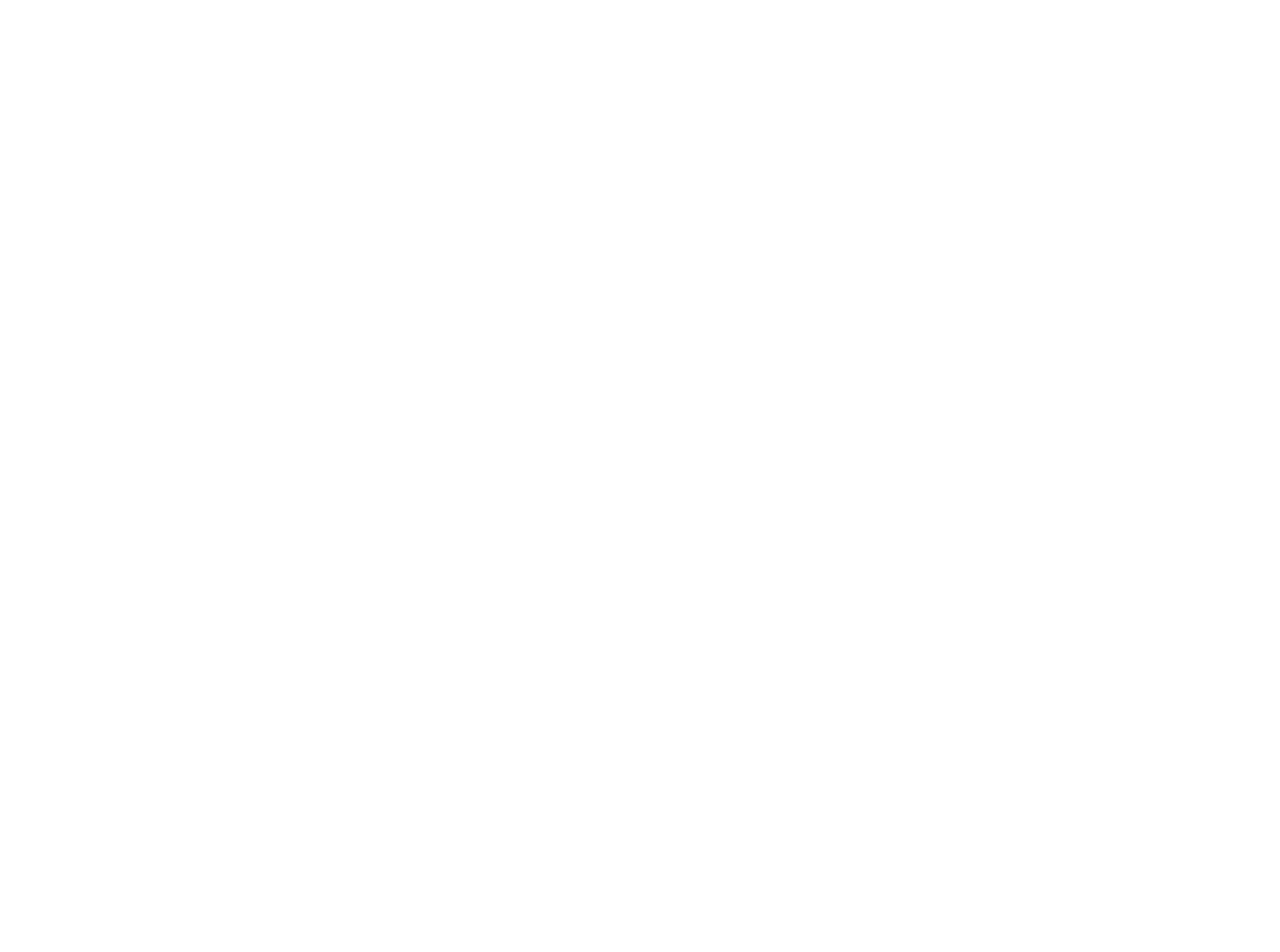
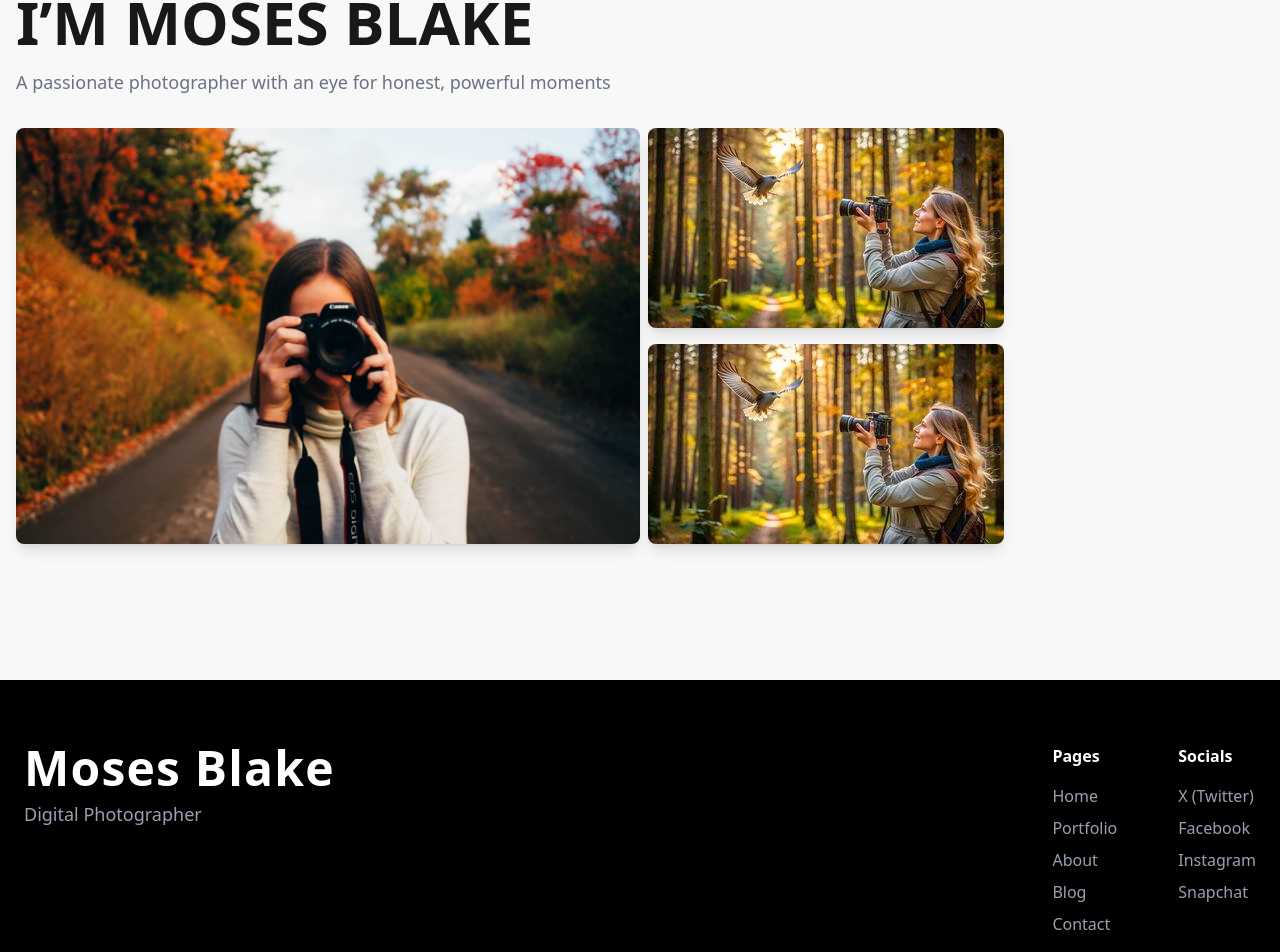
Before and after one commit to junayed-khan24/Emilia-, a React (Vite) app: page /about in a window 1280 px wide. Shown: the part 120-1072 px from the top of the page. Before the commit the page ends 800 px from the top, so only its background shows below. Built offline with nearby package versions, Linux system fonts and the light colour scheme.

Commit message:
adde files

```diff
--- a/src/component/About.jsx
+++ b/src/component/About.jsx
@@ -1,11 +1,27 @@
-import React from 'react';
+import React from "react";
+import img from "../../src/assets/Hero.jpg";
+import img1 from "../../src/assets/Heroo.jpg";
 
 const About = () => {
-    return (
-        <div>
-            <h2>About Page</h2>
+  return (
+   <div className="bg-base-200 w-full min-h-screen pt-12">
+
+    <div className="max-w-7xl mx-auto px-4 py-10 lg:py-16">
+        <h2 className="text-6xl font-bold mb-4">I’M MOSES BLAKE</h2>
+        <p className="text-gray-500 text-lg mb-8 max-w-2xl">
+             A passionate photographer with an eye for honest, powerful moments
+        </p>
+
+        <div className="flex gap-2">
+          <img src={img1} alt="Moses Blake" className="w-1/2 rounded-lg shadow-lg" />
+          <div>
+            <img src={img} alt="Moses Blake" className="w-full rounded-lg shadow-lg" />
+            <img src={img} alt="Moses Blake" className="w-full rounded-lg shadow-lg mt-4" />
+          </div>
         </div>
-    );
+    </div>
+   </div>
+  );
 };
 
 export default About;
--- /dev/null
+++ b/src/component/Footer.jsx
@@ -0,0 +1,61 @@
+import React from "react";
+
+const Footer = () => {
+  return (
+    <footer className="bg-black text-white">
+
+      <div className="max-w-7xl mx-auto px-6 py-16">
+
+        {/* Top section */}
+        <div className="flex flex-col lg:flex-row lg:justify-between gap-12">
+
+          {/* LEFT SIDE */}
+          <div>
+            <h2 className="text-3xl md:text-5xl font-semibold tracking-wide">
+              Moses Blake
+            </h2>
+            <p className="text-gray-400 mt-2 text-lg">
+              Digital Photographer
+            </p>
+          </div>
+
+          {/* RIGHT SIDE */}
+          <div className="grid grid-cols-2 gap-12">
+
+            {/* Pages */}
+            <div>
+              <h3 className="font-semibold mb-4">Pages</h3>
+              <ul className="space-y-2 text-gray-400">
+                <li className="hover:text-white cursor-pointer transition">Home</li>
+                <li className="hover:text-white cursor-pointer transition">Portfolio</li>
+                <li className="hover:text-white cursor-pointer transition">About</li>
+                <li className="hover:text-white cursor-pointer transition">Blog</li>
+                <li className="hover:text-white cursor-pointer transition">Contact</li>
+              </ul>
+            </div>
+
+            {/* Socials */}
+            <div>
+              <h3 className="font-semibold mb-4">Socials</h3>
+              <ul className="space-y-2 text-gray-400">
+                <li className="hover:text-white cursor-pointer transition">X (Twitter)</li>
+                <li className="hover:text-white cursor-pointer transition">Facebook</li>
+                <li className="hover:text-white cursor-pointer transition">Instagram</li>
+                <li className="hover:text-white cursor-pointer transition">Snapchat</li>
+              </ul>
+            </div>
+
+          </div>
+        </div>
+
+        {/* Bottom */}
+        <div className="border-t border-gray-800 mt-14 pt-6 text-center text-gray-500 text-sm">
+          Copyright © 2024. All rights reserved
+        </div>
+
+      </div>
+    </footer>
+  );
+};
+
+export default Footer;
--- a/src/component/Home.jsx
+++ b/src/component/Home.jsx
@@ -1,5 +1,4 @@
 import React from 'react';
-import Navbar from './Navbar';
 import Header from './Header';
 import Services from './Services';
 import FeaturedShots from './FeaturedShots';
@@ -9,7 +8,6 @@
 const Home = () => {
     return (
         <div>
-            <Navbar></Navbar>
             <Header></Header>
             <Services></Services>
             <Stats></Stats>
--- a/src/component/Navbar.jsx
+++ b/src/component/Navbar.jsx
@@ -13,7 +13,7 @@
           {/* Logo */}
           <div className="flex-shrink-0 flex items-center">
             <Link to="/" className="text-2xl font-bold text-blue-600">
-              <span className="text-3xl">W</span>eb<span className="text-3xl">B</span>ox
+             Emilia
             </Link>
           </div>
 
--- a/src/layout/Layout.jsx
+++ b/src/layout/Layout.jsx
@@ -1,11 +1,14 @@
 import React from 'react';
 import { Outlet } from 'react-router';
+import Navbar from '../component/Navbar';
+import Footer from '../component/Footer';
 
 const Layout = () => {
     return (
         <div>
+            <Navbar></Navbar>
             <Outlet></Outlet>
-
+            <Footer></Footer>
         </div>
     );
 };
```
